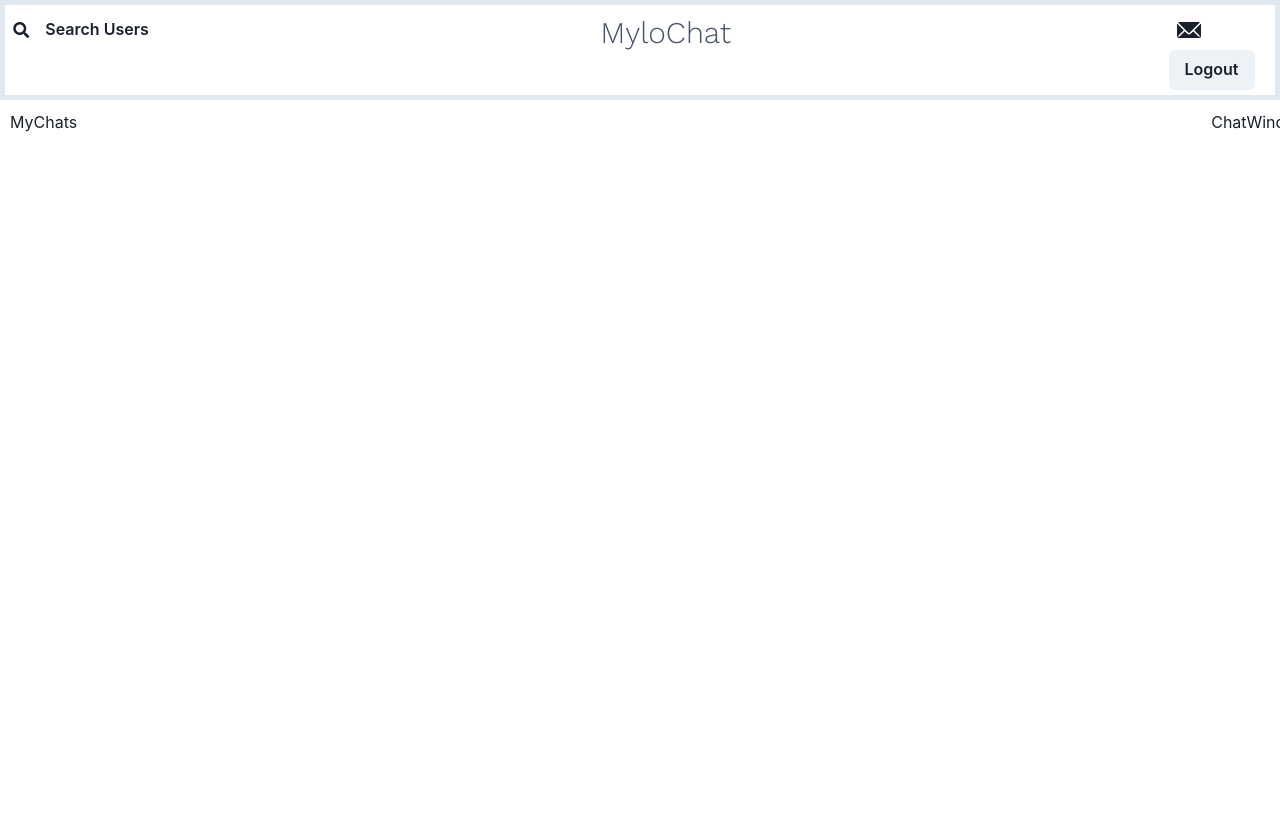
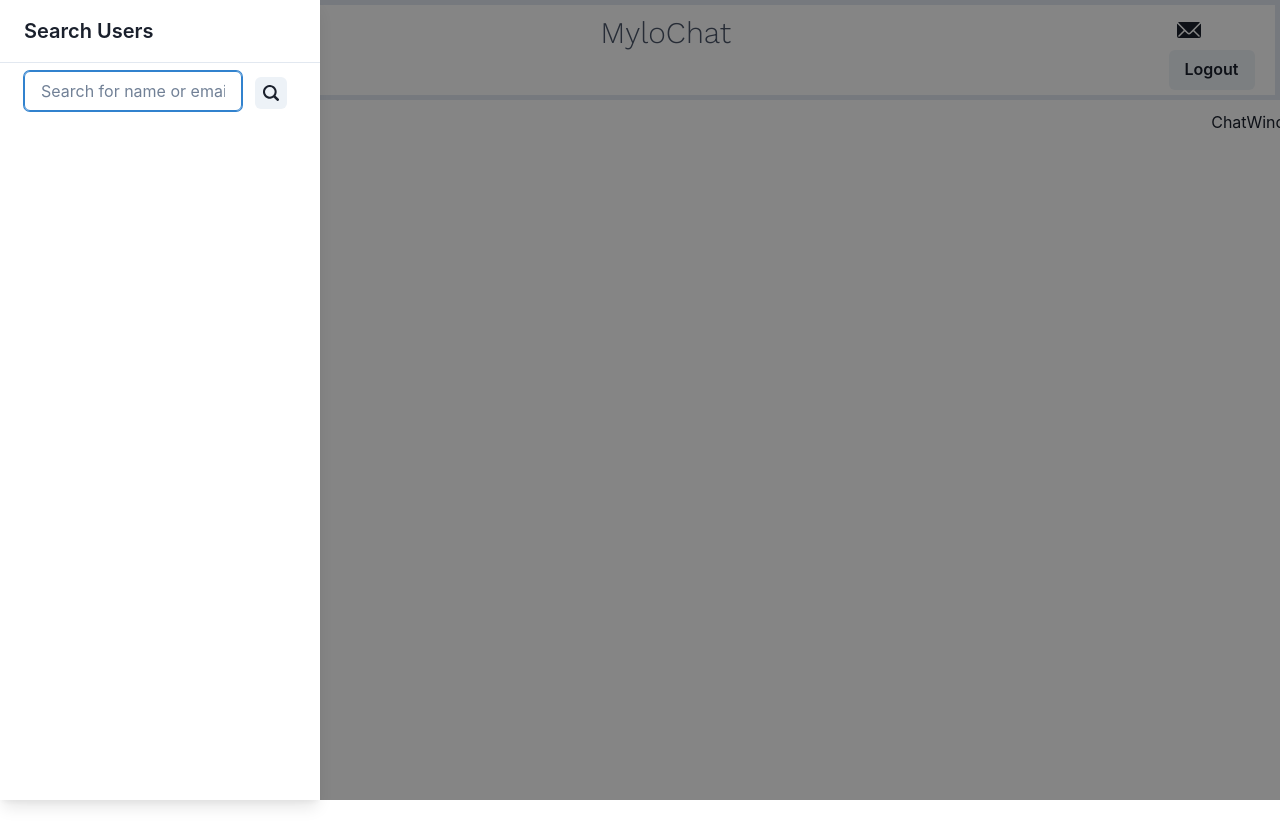
Before and after one commit to clacson95/message-app-prototype-Caleb, a React (Create React App) app in the folder client/: page /chats in a window 1280 px wide. Both pictures are taken after a click on the button "Search Users". Shown: the top 832 px of the page. Built offline with nearby package versions, Linux system fonts and the light colour scheme.

Commit message:
side drawer progress
Signed-off-by: Stephanie Cambria <107421370+StephCambria@users.noreply.github.com>

```diff
--- a/client/src/components/elements/SideDrawer.js
+++ b/client/src/components/elements/SideDrawer.js
@@ -8,10 +8,21 @@
   MenuButton,
   Stack,
   MenuList,
+  Drawer,
+  useDisclosure,
+  DrawerOverlay,
+  DrawerContent,
+  DrawerHeader,
+  DrawerBody,
+  Input,
+  useToast,
 } from "@chakra-ui/react";
-import { EmailIcon } from "@chakra-ui/icons";
+import { EmailIcon, Search2Icon } from "@chakra-ui/icons";
 import { ChatState } from "../../Context/chatProvider";
 import { useHistory } from "react-router-dom";
+import axios from "axios";
+import Loading from "../Loading";
+import UserListItem from "../Users/UserListItem";
 
 const SideDrawer = () => {
   const [search, setSearch] = useState("");
@@ -23,9 +34,52 @@
 
   const history = useHistory();
 
+  const { isOpen, onOpen, onClose } = useDisclosure();
+
   const logoutHandler = () => {
     localStorage.removeItem("userInfo");
     history.push("/");
+  };
+
+  const toast = useToast();
+
+  const handleSearch = async () => {
+    if (!search) {
+      toast({
+        title: "Please enter a name or email",
+        status: "warning",
+        duration: 5000,
+        isClosable: true,
+        position: "top-left",
+      });
+      return;
+    }
+
+    try {
+      setLoading(true);
+
+      const config = {
+        Headers: {
+          Authorization: `Bearer ${user.token}`,
+        },
+      };
+      const { data } = await axios.get(`/api/user?search=${search}`, config);
+      setLoading(false);
+      setSearchResult(data);
+    } catch (error) {
+      toast({
+        title: "Error occured",
+        description: "Failed to load the search results",
+        status: "error",
+        duration: 5000,
+        isClosable: true,
+        position: "bottom-left",
+      });
+    }
+  };
+
+  const accessChat = (userId) => {
+
   }
 
   return (
@@ -41,7 +95,7 @@
       >
         <Stack direction="row" spacing="35%">
           <Tooltip label="Search for users" hasArrow placement="bottom-end">
-            <Button variant="ghost">
+            <Button variant="ghost" onClick={onOpen}>
               <i className="fa fa-search" aria-hidden="true"></i>
               <Text d={{ base: "none", md: "flex" }} px="4">
                 Search Users
@@ -64,6 +118,39 @@
           </div>
         </Stack>
       </Box>
+
+      <Drawer placement="left" onClose={onClose} isOpen={isOpen}>
+        <DrawerOverlay></DrawerOverlay>
+        <DrawerContent>
+          <DrawerHeader borderBottomWidth="1px">Search Users</DrawerHeader>
+          <DrawerBody>
+            <Box d="flex" pb={2}>
+              <Input
+                width="80%"
+                marginRight="5%"
+                placeholder="Search for name or email"
+                value={search}
+                onChange={(e) => setSearch(e.target.value)}
+              ></Input>
+              <Button size="sm" p={0} m={0} onClick={handleSearch}>
+                <Search2Icon fontSize="md" />
+              </Button>
+            </Box>
+            {loading ? (
+                <Loading />
+            ) : (
+                searchResult?.map(user => (
+                    <UserListItem
+                    key={user._id}
+                    user={user}
+                    handleFunction={() => accessChat(user._id)}
+                    />
+                ))
+            )
+            }
+          </DrawerBody>
+        </DrawerContent>
+      </Drawer>
     </>
   );
 };
```
